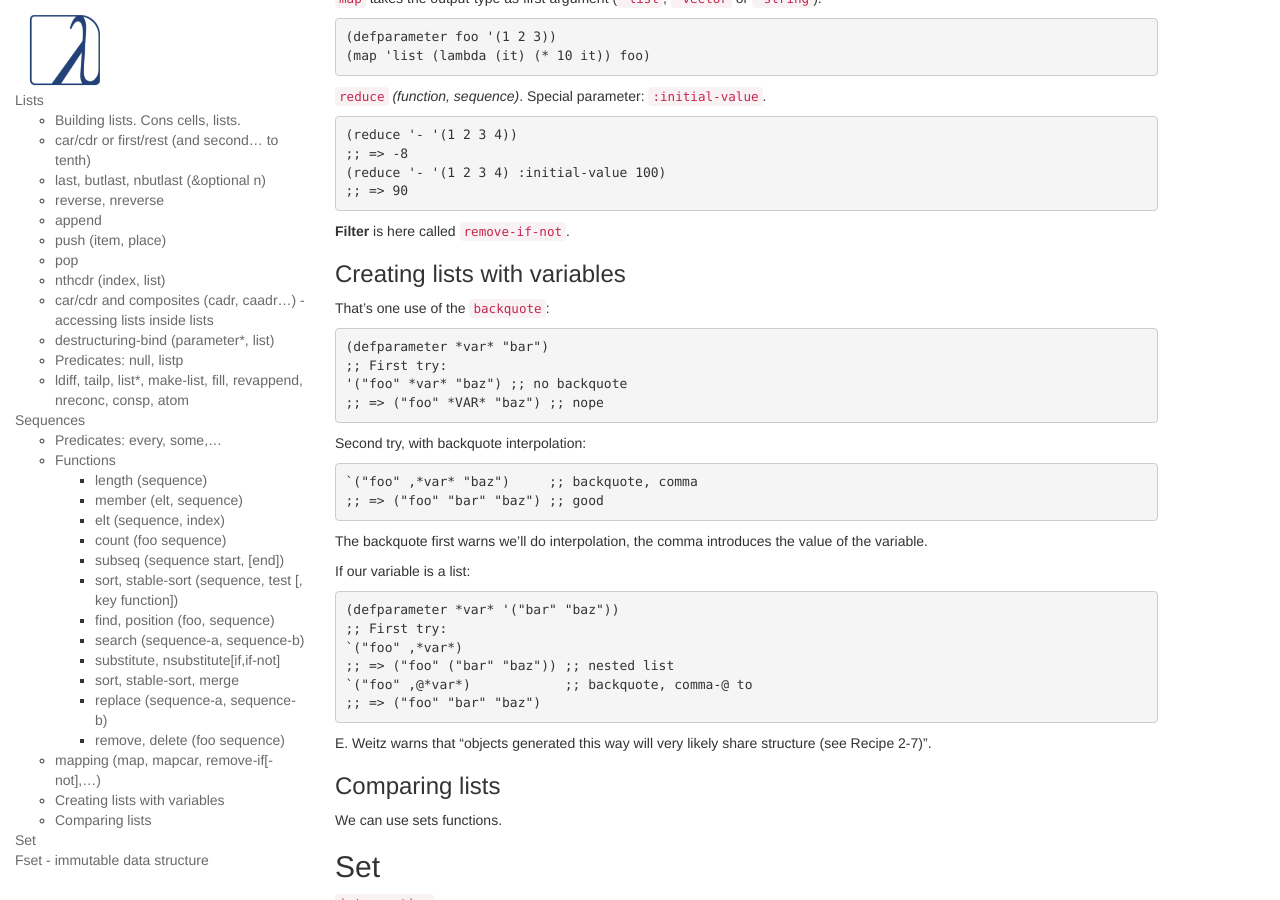
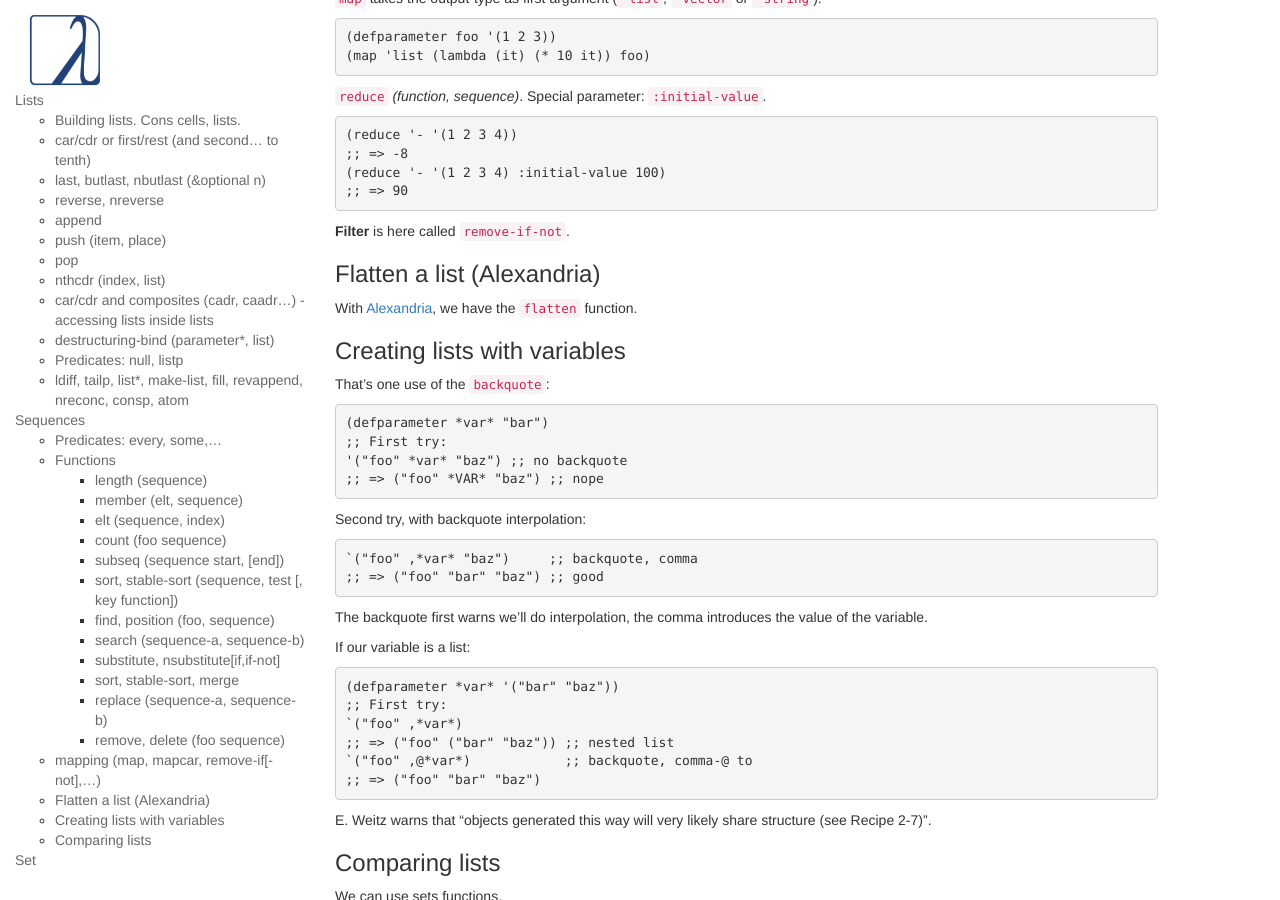
Before and after one commit to LispCookbook/cl-cookbook, a Jekyll site: the page built from data-structures.md, in a window 1280 px wide and 900 px high, scrolled down 6244 px. Built offline with Jekyll 4.4.1, drawn with Linux system fonts in a browser that asks for light colours.

Commit message:
Flatten a list (in Alexandria)

```diff
--- a/data-structures.md
+++ b/data-structures.md
@@ -451,6 +451,13 @@
 ~~~
 
 **Filter** is here called `remove-if-not`.
+
+### Flatten a list (Alexandria)
+
+With
+[Alexandria](https://common-lisp.net/project/alexandria/draft/alexandria.html),
+we have the `flatten` function.
+
 
 ### Creating lists with variables
 
```
